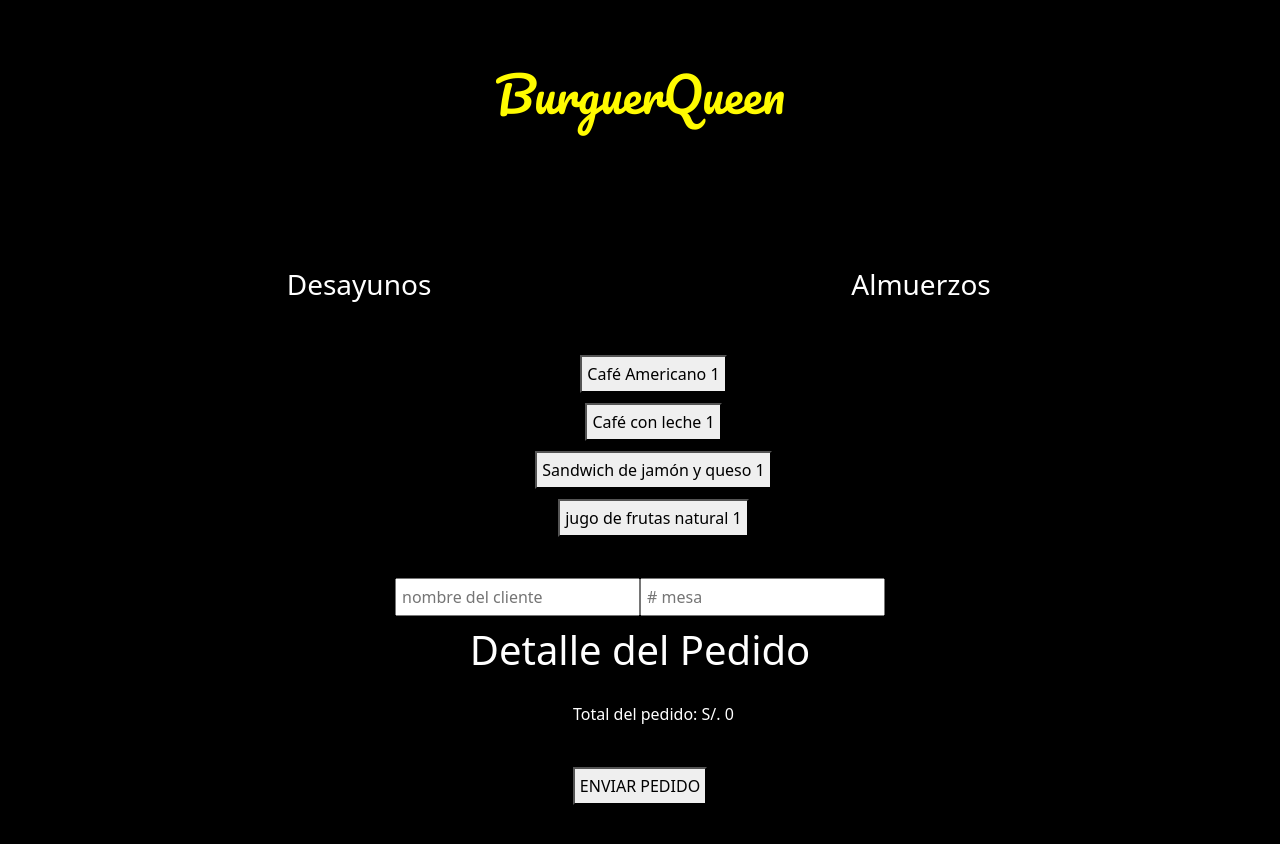
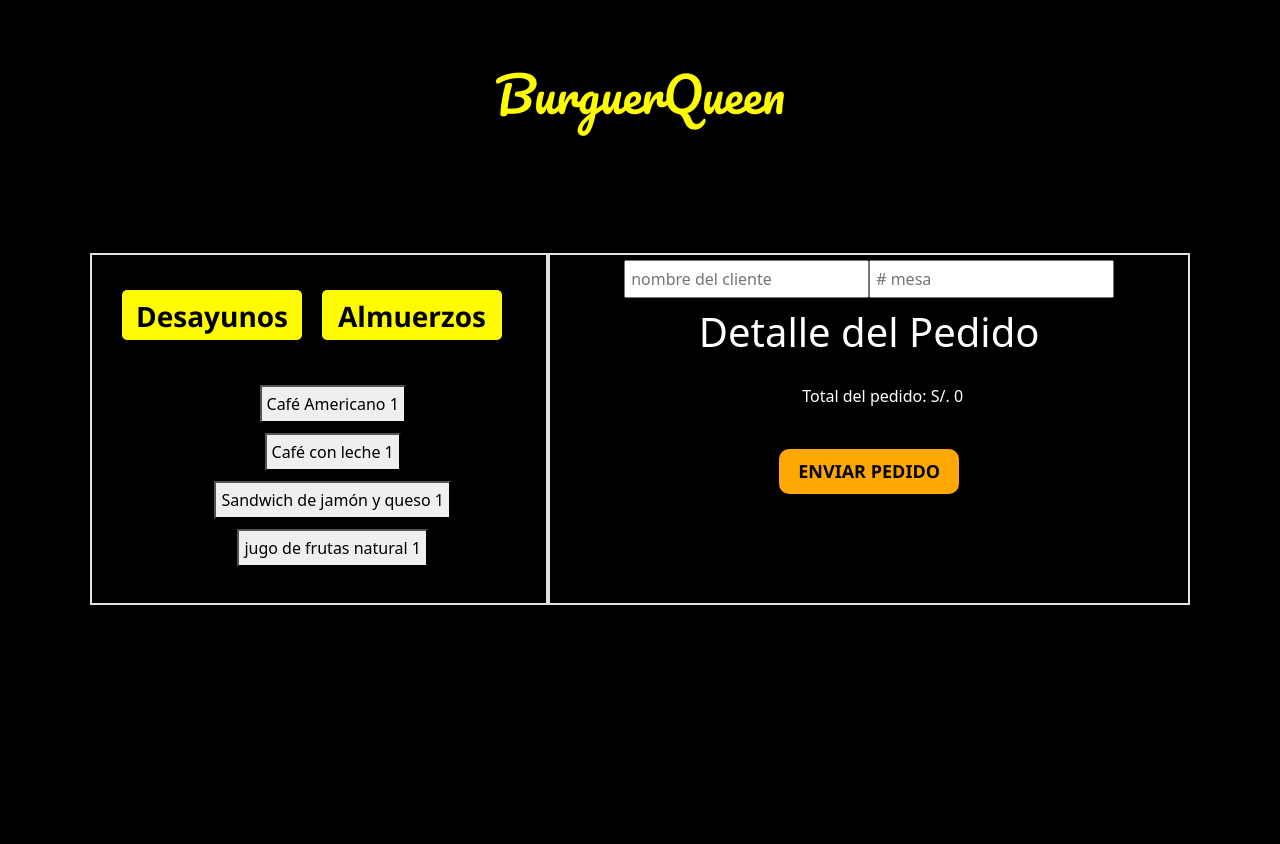
Before and after one commit to KatLMD/LIM013-fe-burger-queen, a Vue app: page /pedidos in a window 1280 px wide. Shown: the top 844 px of the page. After the commit the page ends 800 px from the top, so only its background shows below. Built offline with nearby package versions, Linux system fonts and the light colour scheme; what vue-firestore would draw is missing.

Commit message:
cambios de estilo vista pedidos

```diff
--- a/src/views/Home.vue
+++ b/src/views/Home.vue
@@ -2,8 +2,6 @@
   <div id="home" class="home">
   <body>
     <div class="container">
-
-
             <div class="row">
                     <div class="col-12 col-md-8">
                                 <div class="row " style="text-align: center;">
@@ -18,7 +16,7 @@
                     <div class="col-12 col-md-4">
                             <img class="img-fluid"  src="../assets/phamburguer.png" alt="" >
                     </div>
-            </div>
+           </div>
     </div>
 </body>
 
--- a/src/views/Pedidos.vue
+++ b/src/views/Pedidos.vue
@@ -1,6 +1,10 @@
 <template>
-    <div>
-          <div class="izquierda">
+    <div class="container">
+
+        <div class="row">
+
+
+          <div class= "col-12 col-md-5  izquierda" >
               <div class="row">
                   <div class="col-6">
                        <h3 @click="abrir('desayunos')" class="elegir">
@@ -19,7 +23,7 @@
                </h3>
                 </div> -->
                </div>
-            <div   ref="desayunos" >
+            <div ref="desayunos" >
 
                <ul>
                    <li :key="i" v-for="(item,i) in desayuno">
@@ -50,7 +54,7 @@
                </ul>
            </div>
           </div>
-          <div class="derecha">
+          <div class="col-12 col-md-7  derecha">
               <input v-model.lazy="nombre" type="text" placeholder="nombre del cliente" class="llenado">
               <input v-model="numero" type="number" placeholder="# mesa" class="llenado-mesa">
               <div>
@@ -93,6 +97,7 @@
                   </button>
               </div>
           </div>
+        </div>
 
     </div>
 
@@ -229,4 +234,58 @@ export default {
     display:none
 }
 
+.izquierda{
+    border: 2px solid #dee2e6;
+
+
+}
+
+.derecha{
+    border: 2px solid #dee2e6;
+}
+
+li{
+    padding: 5px;
+}
+
+.enviapedido{
+    width: 180px;
+    height: 45px;
+    cursor: pointer;
+    background: #ffa702;
+    border: 2px solid #ffa702;
+    border-radius: 10px;
+    font-family: 'Segoe UI';
+    font-weight: 900;
+    font-size: 18px;
+    color: #000000;
+}
+
+
+header>h1 {
+    color: rgb(255, 251, 0);
+    height: 50px;
+}
+
+.col-6{
+    width: 180px;
+    height: 50px;
+    cursor: pointer;
+    background: rgb(255, 251, 0);
+    border: 2px solid rgb(255, 251, 0);
+    border-radius: 5px;
+    font-family: 'Segoe UI';
+    font-weight:900;
+    font-size: 18px;
+    text-align: center;
+    padding: 3px;
+    margin: 10px;
+}
+
+h3{
+    color: black;
+    font-weight:900;
+}
+
+
 </style>
```
